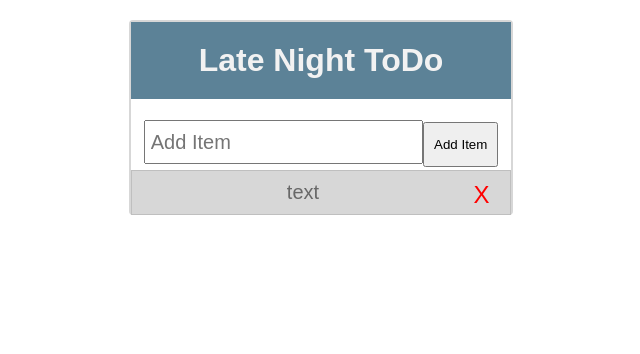
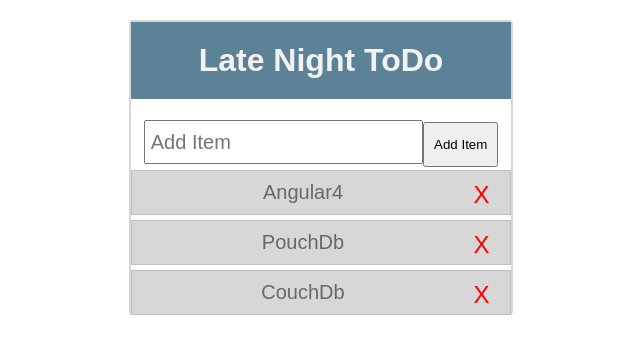
Before and after one commit to Delink-D/late-night-1, an Angular app: page / in a window 1280 px wide. Shown: the top 354 px of the page, without its empty margins (319-959 px from the left). Built offline with nearby package versions, Linux system fonts and the light colour scheme.

Commit message:
Adding an array to hold all the array,displaying all the items

```diff
--- a/src/app/app.component.html
+++ b/src/app/app.component.html
@@ -7,8 +7,8 @@
 	</div>
 
 	<ul>
-		<li>
-			text
+		<li *ngFor = "let item of todos">
+			{{item}}
 			<span class="del">X</span>
 		</li>
 	</ul>
--- a/src/app/app.component.ts
+++ b/src/app/app.component.ts
@@ -6,5 +6,6 @@
   styleUrls: ['./app.component.css']
 })
 export class AppComponent {
-  title = 'app works!';
+	// an array to hold all the todos
+	todos = ["Angular4","PouchDb","CouchDb"];
 }
```
